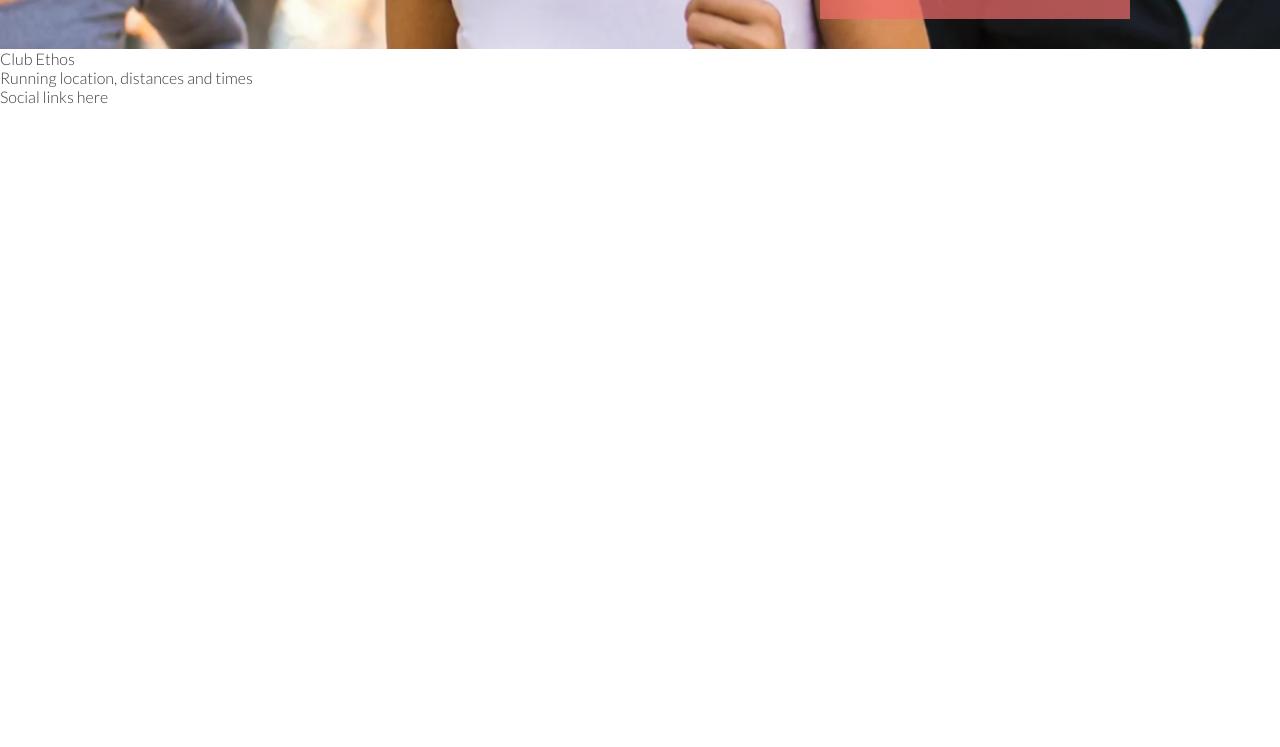
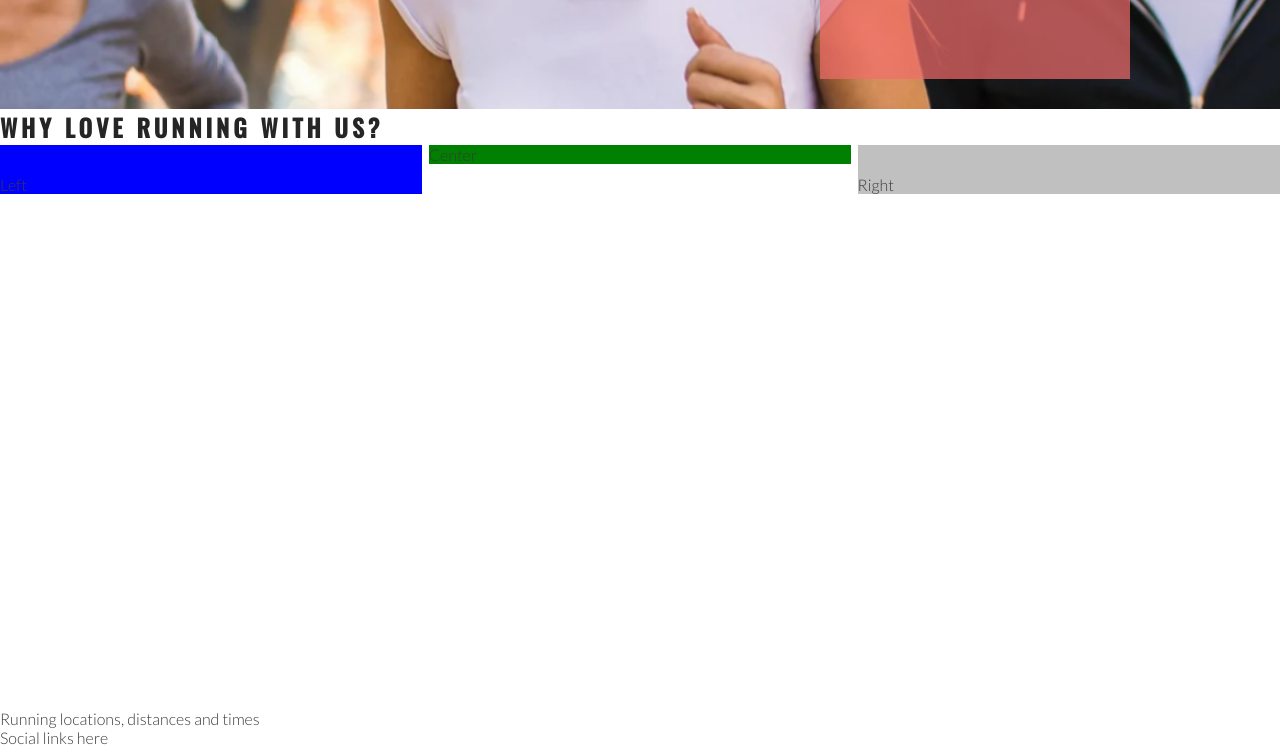
Before and after one commit to Bupen12/love-running, a plain HTML site: page index.html in a window 1280 px wide. Shown: the part 626-1373 px from the top of the page. Before the commit the page ends 800 px from the top, so only its background shows below. Drawn offline with nearby package versions, Linux system fonts and the light colour scheme.

Commit message:
Add club ethos main structure

```diff
--- a/assets/css/style.css
+++ b/assets/css/style.css
@@ -21,6 +21,7 @@ h1, h2 {
 #logo {
     float: left;
     font-size: 280%;
+    margin: 30px;
 }
 /* navigation links */
 
@@ -97,3 +98,29 @@ h1, h2 {
     right: 150px;
 
     position:absolute
+}
+
+/* club ethos */
+
+#club-ethos {
+    height: 600px;
+}
+
+#left-about {
+    padding-top: 30px;
+    width: 33%;
+    float: left;
+    background-color: blue;
+
+}
+
+#right-about {
+    padding-top:30px;
+    width: 33%;
+    float: right;
+    background-color: silver;
+}
+#center-about {
+    width: 33%;
+    margin: 0 auto;
+    background-color: green;
--- a/index.html
+++ b/index.html
@@ -40,11 +40,14 @@
             <h3>Dublin Docklands & Phoenix Park</h3>
         </div>
     </section>
-    <section>
-        Club Ethos
+    <section id="club-ethos">
+        <h1>Why Love Running With Us?</h1>
+        <div id="left-about">Left</div>
+        <div id="right-about">Right</div>
+        <div id="center-about" >Center</div>
     </section>
     <section>
-        Running location, distances and times
+        Running locations, distances and times
     </section>
     <footer>
         Social links here
```
